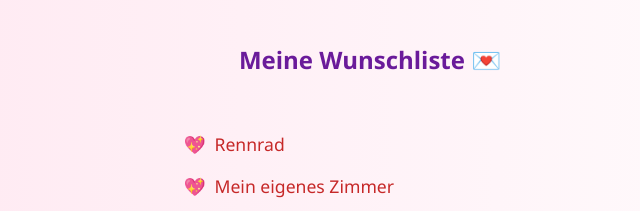
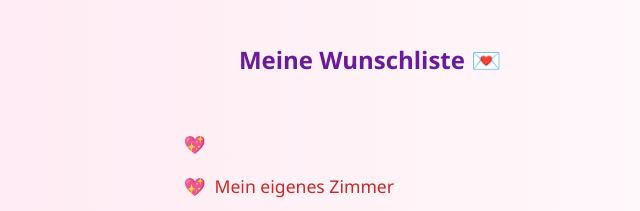
Before and after one commit to michikatsching/michikatsching.github.io, a plain HTML site: page index.html in a window 1280 px wide. Shown: the part 860-1071 px from the top of the page, 270-910 px from the left. Drawn offline with Linux system fonts and the light colour scheme.

Commit message:
index.html aktualisieren

```diff
--- a/index.html
+++ b/index.html
@@ -317,7 +317,7 @@ function updateProzent() {
       <span style="margin-right: 0.5em;">💖</span>
       <span>
         <a href="https://www.amazon.de/realistischem-umschnallpenis-Sexspielzeug-Sex-Penis-Spa%C3%9F-Silikondildo/dp/B0BXSD71B1/r" target="_blank" style="color: #c62828; text-decoration: none;">
-          Rennrad
+
         </a>
       </span>
     </li>
```
